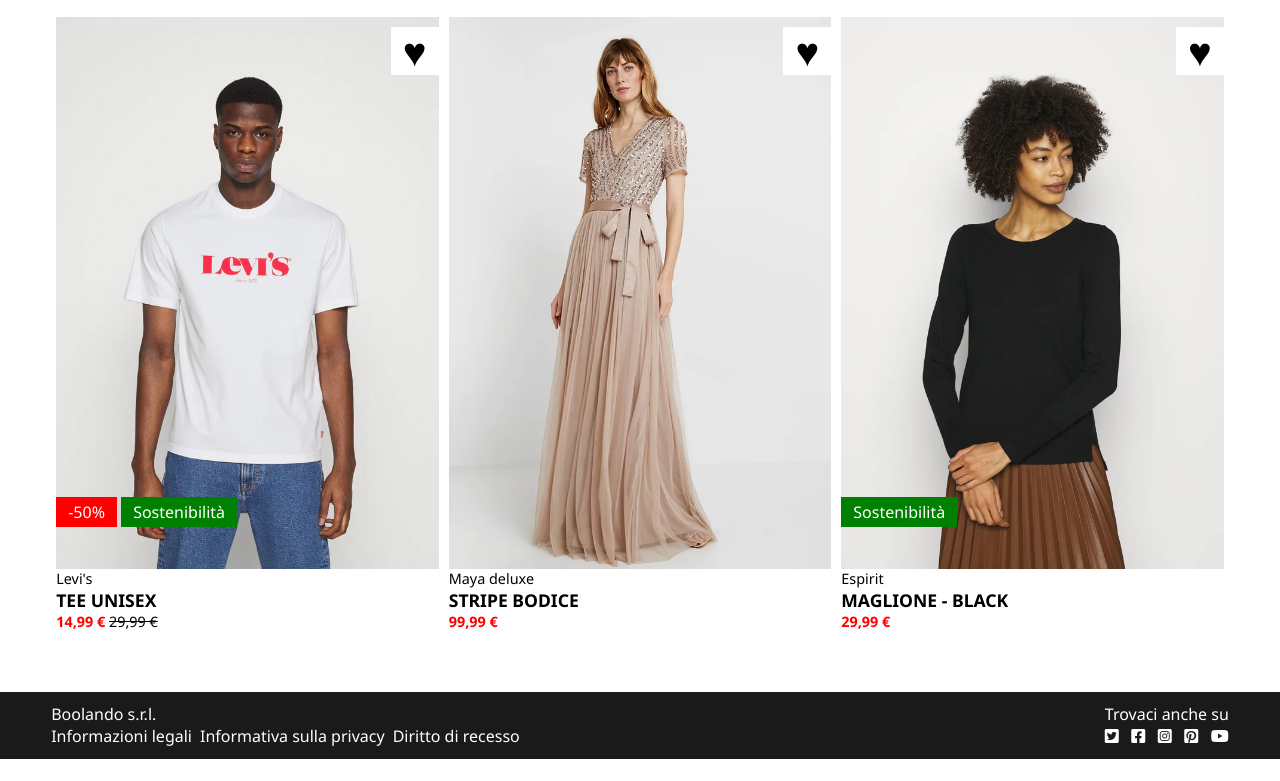
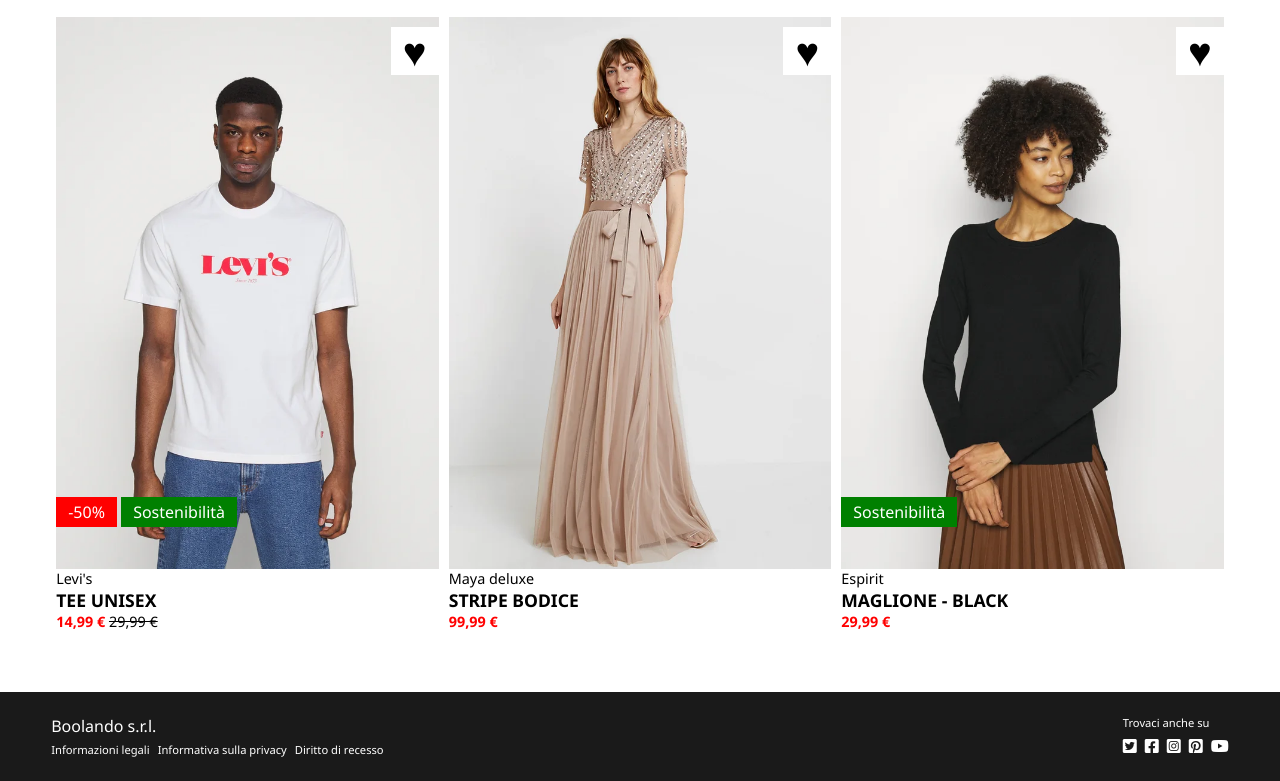
Before and after one commit to totarochristian/html-css-boolando, a plain HTML site: page index.html in a window 1280 px wide. Shown: the part 729-1510 px from the top of the page. Before the commit the page ends 1488 px from the top, so only its background shows below. Drawn offline with Linux system fonts and the light colour scheme.

Commit message:
Define the style for the footer in the style.css file.

```diff
--- a/css/style.css
+++ b/css/style.css
@@ -189,4 +189,12 @@ footer{
     width: 100%;
     background-color: var(--bg-footer);
     color: var(--txt-footer);
+    padding: 0 12px 12px 12px;
 }
+footer .commercialInfo ul li, footer .socials p{
+    font-size: calc(var(--body-font-size) - 0.3rem);
+}
+footer p{
+    margin-top: 12px;
+    padding-bottom: 5px;
+}
```
